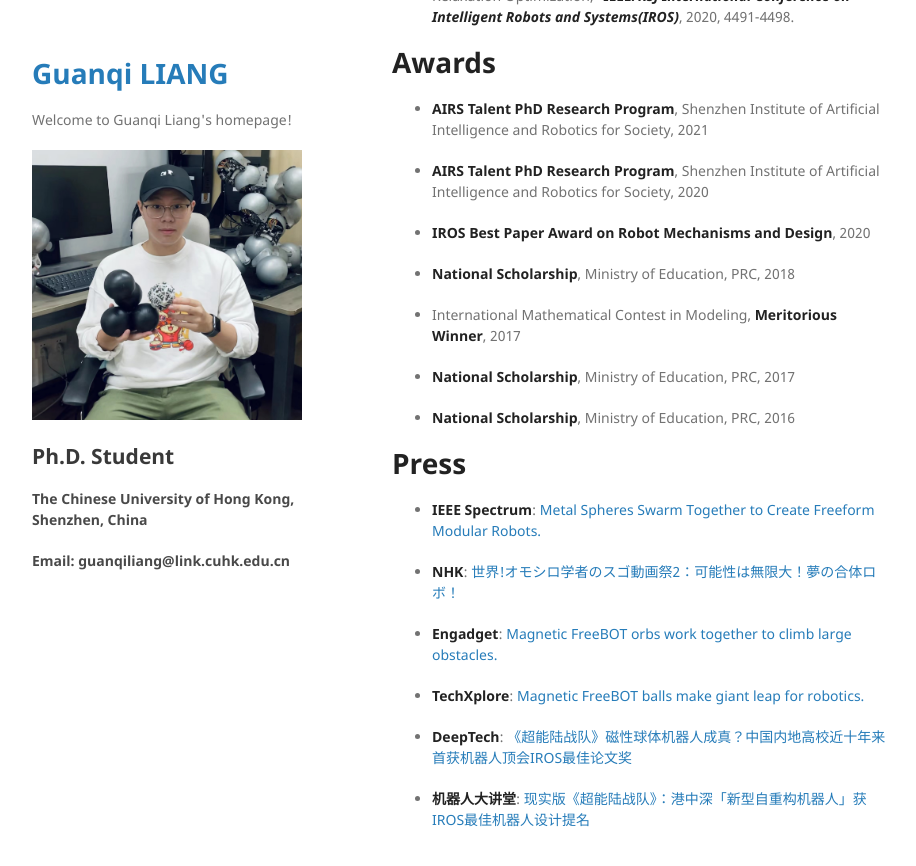
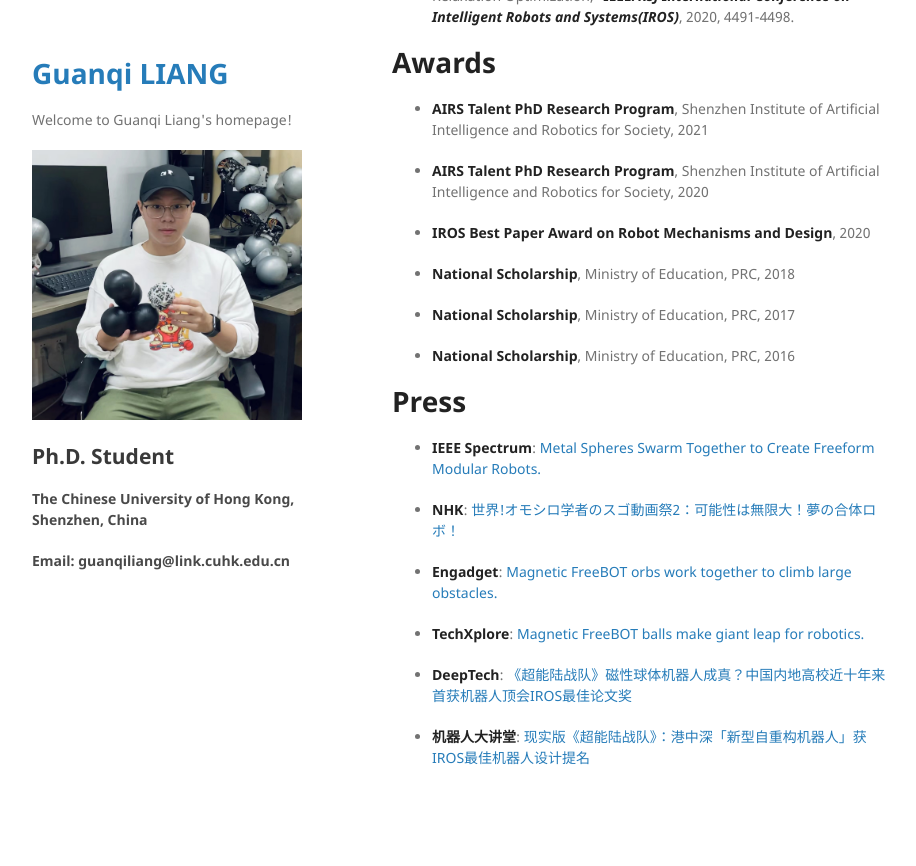
Before and after one commit to guanqiliang/guanqiliang.github.com, a Jekyll site: the page built from index.md, in a window 1280 px wide and 900 px high, scrolled down 1780 px. Shown: the top 866 px of the window, without its empty margins (178-1094 px from the left). Built offline with Jekyll 4.4.1, drawn with Linux system fonts in a browser that asks for light colours; our own code applies the rules of GitHub Pages for plain Markdown files; after the commit the page ends 2618 px from its top, so only the background shows below that.

Commit message:
Update index.md

```diff
--- a/index.md
+++ b/index.md
@@ -57,8 +57,6 @@ Hello, I am a 4th year Ph.D student in Robotics and AI Lab, supervised by [Prof.
 
 * <strong>National Scholarship</strong>, Ministry of Education, PRC, 2018
 
-* International Mathematical Contest in Modeling, <strong>Meritorious Winner</strong>, 2017
-
 * <strong>National Scholarship</strong>, Ministry of Education, PRC, 2017
 
 * <strong>National Scholarship</strong>, Ministry of Education, PRC, 2016
```
